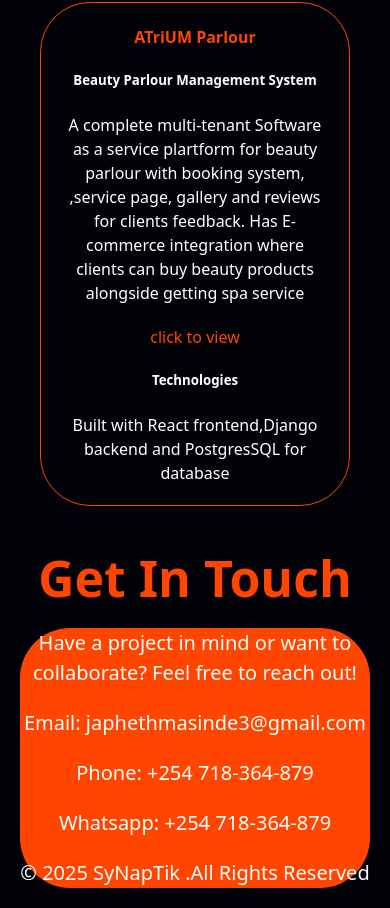
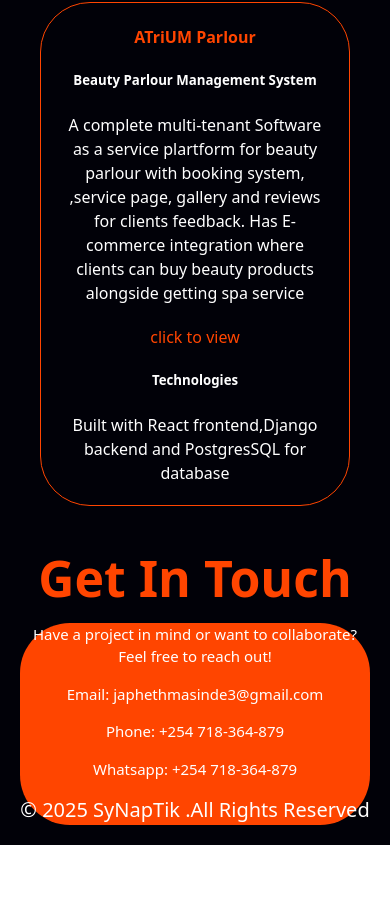
Before and after one commit to Jef70987/snaptik, a React (Vite) app: page / in a window 390 px wide. Shown: the part 2816-3724 px from the top of the page. After the commit the page ends 3661 px from the top, so only its background shows below. Built offline with nearby package versions, Linux system fonts and the light colour scheme.

Commit message:
Update Dashboard.css

```diff
--- a/src/components/Pages/Dashboard.css
+++ b/src/components/Pages/Dashboard.css
@@ -293,7 +293,7 @@
         border-radius: 50px;
     }
     .contact--details p{
-       font-size:20px
+       font-size:15px
     }
 }
 @media (max-width:750px){
@@ -361,7 +361,7 @@
         border-radius: 50px;
     }
     .contact--details p{
-       font-size:20px
+       font-size:15px
     }
 }
 @media (max-width:400px){
@@ -429,6 +429,6 @@
         border-radius: 50px;
     }
     .contact--details p{
-       font-size:20px
+       font-size:15px
     }
 }
```
